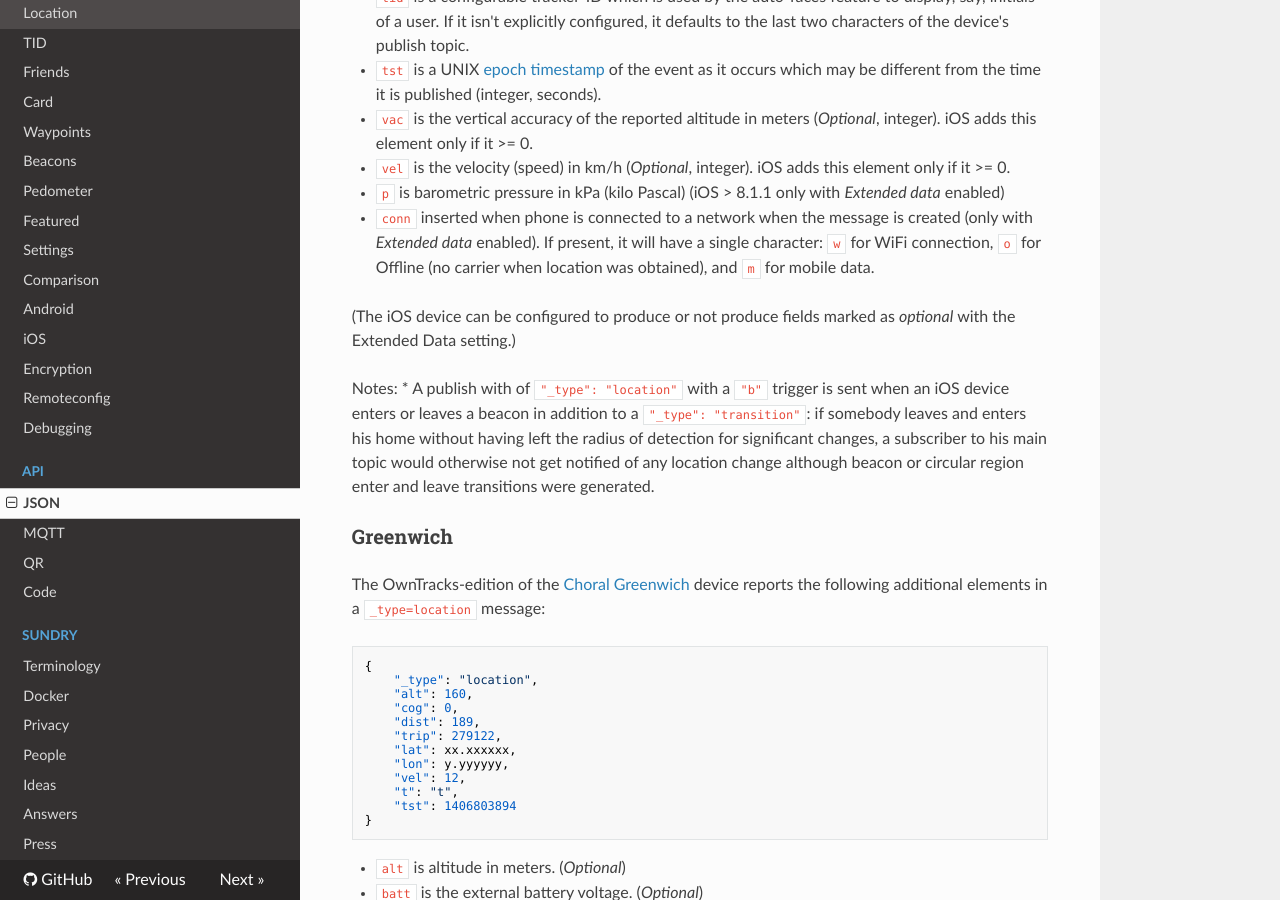
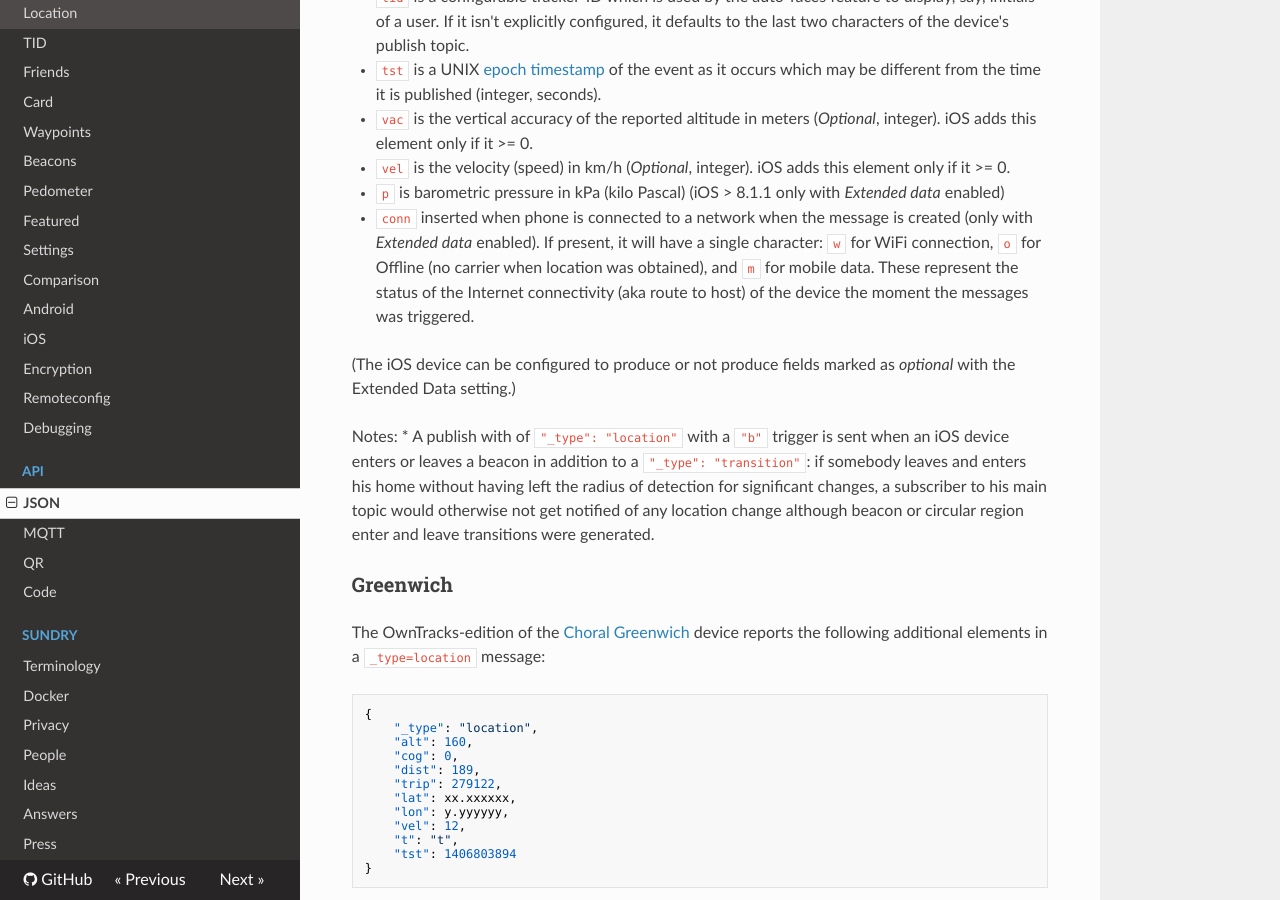
Before and after one commit to owntracks/booklet, an MkDocs documentation site: the page built from docs/tech/json.md, in a window 1280 px wide and 900 px high, scrolled down 2307 px. Built offline with MkDocs 1.6.1, drawn with Linux system fonts in a browser that asks for light colours; nearby versions of some CDN libraries; old or Windows-style settings are respelled for this version of MkDocs.

Commit message:
clarify conn

```diff
--- a/docs/tech/json.md
+++ b/docs/tech/json.md
@@ -91,7 +91,7 @@ This location object describes the location of the device that published it.
 * `vac` is the vertical accuracy of the reported altitude in meters (_Optional_, integer). iOS adds this element only if it >= 0.
 * `vel` is the velocity (speed) in km/h (_Optional_, integer). iOS adds this element only if it >= 0.
 * `p` is barometric pressure in kPa (kilo Pascal) (iOS > 8.1.1 only with _Extended data_ enabled)
-* `conn` inserted when phone is connected to a network when the message is created (only with _Extended data_ enabled). If present, it will have a single character: `w` for WiFi connection, `o` for Offline (no carrier when location was obtained), and `m` for mobile data.
+* `conn` inserted when phone is connected to a network when the message is created (only with _Extended data_ enabled). If present, it will have a single character: `w` for WiFi connection, `o` for Offline (no carrier when location was obtained), and `m` for mobile data. These represent the status of the Internet connectivity (aka route to host) of the device the moment the messages was triggered.
 
 (The iOS device can be configured to produce or not produce fields marked as _optional_ with the Extended Data setting.)
 
```
